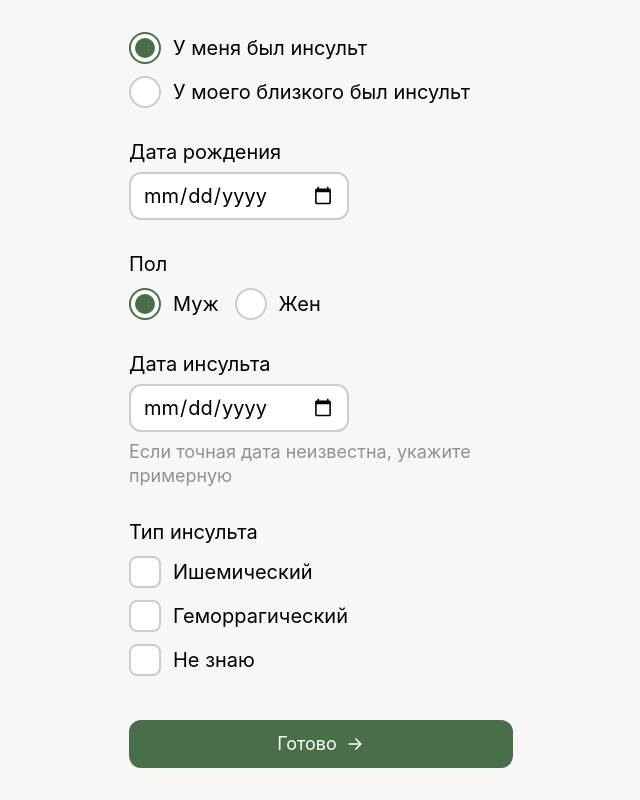
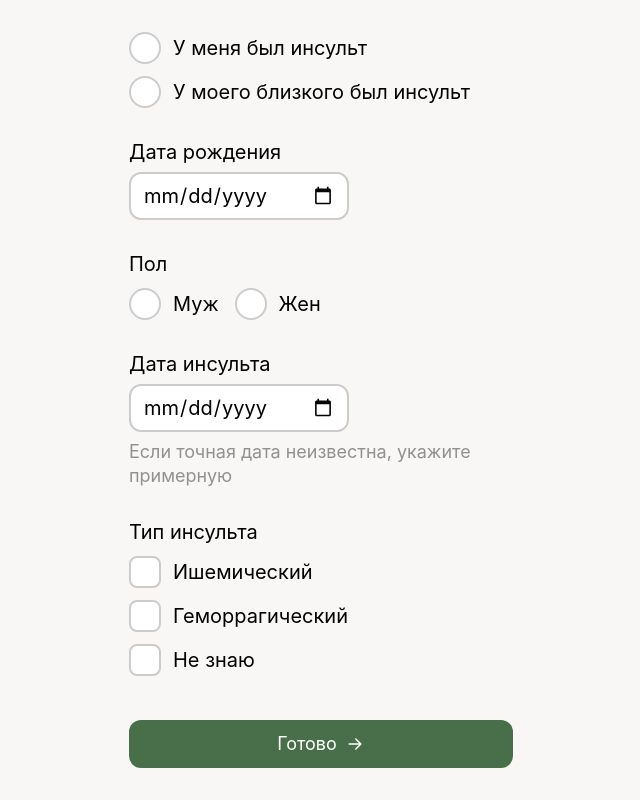
Before and after one commit to AnnFuchs/AI-AI-bot, a Next.js app in the folder frontend/: page /onboarding/questions in a window 1280 px wide. Shown: the whole page, without its empty margins (319-959 px from the left). Built offline with nearby package versions, Linux system fonts and the light colour scheme.

Commit message:
fix: fix button icons

```diff
--- a/frontend/src/features/onboarding/ui/onboarding-questions-form.tsx
+++ b/frontend/src/features/onboarding/ui/onboarding-questions-form.tsx
@@ -24,11 +24,15 @@ type DateFieldProps = {
 
 export function OnboardingQuestionsForm() {
   const router = useRouter();
+  const [strokeOwner, setStrokeOwner] = useState("");
   const [birthDate, setBirthDate] = useState("");
+  const [sex, setSex] = useState("");
   const [strokeDate, setStrokeDate] = useState("");
   const [strokeTypes, setStrokeTypes] = useState<string[]>([]);
+  const [error, setError] = useState<string | null>(null);
 
   function toggleStrokeType(value: string, checked: boolean) {
+    setError(null);
     setStrokeTypes((current) => {
       if (checked) {
         return [...current, value];
@@ -43,13 +47,28 @@ export function OnboardingQuestionsForm() {
       <form
         className="flex flex-1 flex-col gap-8"
         id="onboarding-questions-form"
+        noValidate
         onSubmit={(event) => {
           event.preventDefault();
+
+          if (!strokeOwner || !birthDate || !sex || !strokeDate || strokeTypes.length === 0) {
+            setError("Заполните, пожалуйста, все поля.");
+            return;
+          }
+
           router.push("/");
         }}
       >
         <fieldset>
-          <RadioGroup defaultValue="self" name="stroke-owner" className="flex flex-col gap-3">
+          <RadioGroup
+            className="flex flex-col gap-3"
+            name="stroke-owner"
+            onValueChange={(value) => {
+              setStrokeOwner(value);
+              setError(null);
+            }}
+            value={strokeOwner}
+          >
             <label className="flex items-center gap-3 text-xl leading-6">
               <RadioGroupItem value="self" />
               У меня был инсульт
@@ -64,13 +83,24 @@ export function OnboardingQuestionsForm() {
         <DateField
           id="birth-date"
           label="Дата рождения"
-          onChange={setBirthDate}
+          onChange={(value) => {
+            setBirthDate(value);
+            setError(null);
+          }}
           value={birthDate}
         />
 
         <fieldset>
           <legend className="mb-3 text-xl leading-6">Пол</legend>
-          <RadioGroup defaultValue="male" name="sex" className="flex flex-wrap gap-4">
+          <RadioGroup
+            className="flex flex-wrap gap-4"
+            name="sex"
+            onValueChange={(value) => {
+              setSex(value);
+              setError(null);
+            }}
+            value={sex}
+          >
             <label className="flex items-center gap-3 text-xl leading-6">
               <RadioGroupItem value="male" />
               Муж
@@ -86,7 +116,10 @@ export function OnboardingQuestionsForm() {
           hint="Если точная дата неизвестна, укажите примерную"
           id="stroke-date"
           label="Дата инсульта"
-          onChange={setStrokeDate}
+          onChange={(value) => {
+            setStrokeDate(value);
+            setError(null);
+          }}
           value={strokeDate}
         />
 
@@ -109,6 +142,12 @@ export function OnboardingQuestionsForm() {
             ))}
           </div>
         </fieldset>
+
+        {error ? (
+          <p className="text-lg leading-6 text-destructive" role="alert">
+            {error}
+          </p>
+        ) : null}
       </form>
 
       <Button className="mt-8" form="onboarding-questions-form" type="submit">
--- a/frontend/src/shared/layout/app-shell.tsx
+++ b/frontend/src/shared/layout/app-shell.tsx
@@ -36,7 +36,7 @@ export function AppShell({children}: { children: React.ReactNode }) {
                                 return (
                                     <li className="flex-1" key={item.href}>
                                         <Button asChild variant="ghost" className={cn(
-                                            "h-16 w-full",
+                                            "h-16 w-full [&_svg]:size-8",
                                             isActive && "bg-muted text-foreground",
                                         )}>
                                             <Link
```
